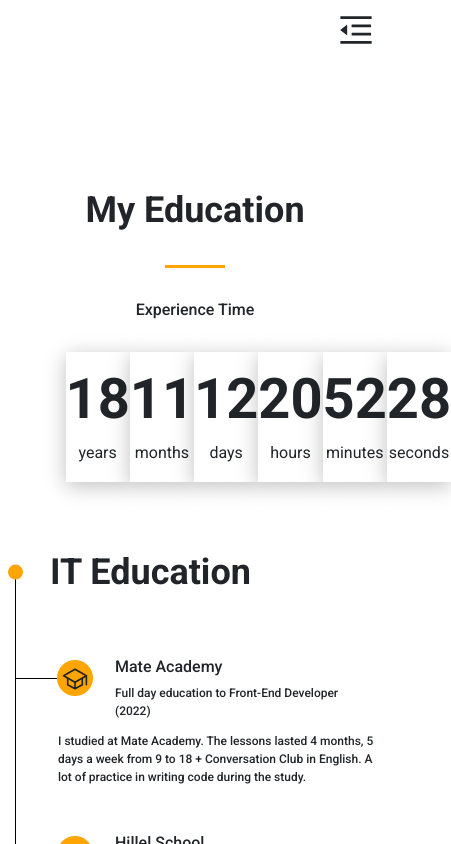
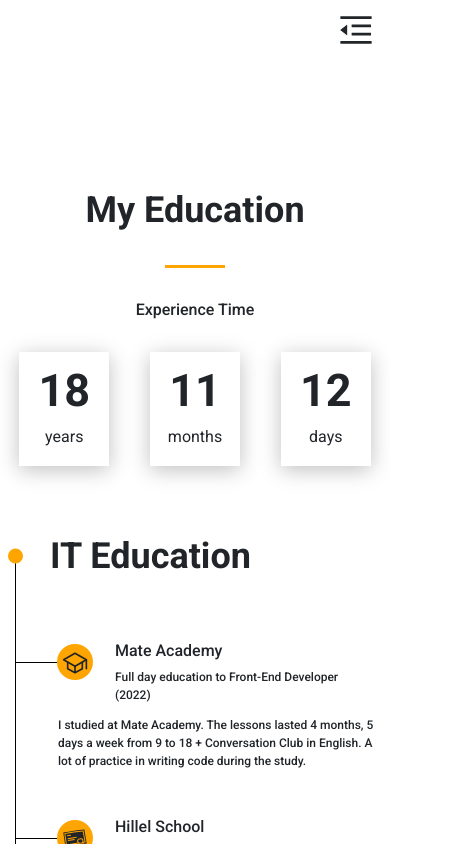
Before and after one commit to khozhainov-aleksandr/Porfolio-Khozhainov-Oleksandr, a Next.js app: page /education in a window 390 px wide. Shown: the top 844 px of the page, 451 px wide, since content can reach past the window. Built offline with nearby package versions, Linux system fonts and the light colour scheme.

Commit message:
finish timer for mobile

```diff
--- a/src/styles/Education.module.scss
+++ b/src/styles/Education.module.scss
@@ -159,6 +159,8 @@
   line-height: 18px;
 }
 
+// ! Start @media
+
 @media screen and (max-width:1200px) {
 	.educationWrapper {
     padding: 40px 20px 0 20px;
@@ -170,6 +172,18 @@
   .educationWrapper {
     column-gap: 60px;
     grid-template-columns: repeat(2, 320px);
+  }
+
+  .timerBlock {
+    &:nth-child(4) {
+      display: none;
+    }
+    &:nth-child(5) {
+      display: none;
+    }
+    &:nth-child(6) {
+      display: none;
+    }
   }
 }
 
@@ -193,4 +207,23 @@
   .educationWrapper {
     padding: 40px 5px 0 5px;
   }
+
+  .timer {
+    width: 80%;
+  }
+
+  .timerBlock {
+    width: 90px;
+    height: 114px;
+
+    span {
+      font-size: 45px;
+    }
+  }
 }
+
+@media (max-width: 425px) {
+  .timer {
+    width: 95%;
+  }
+}
```
